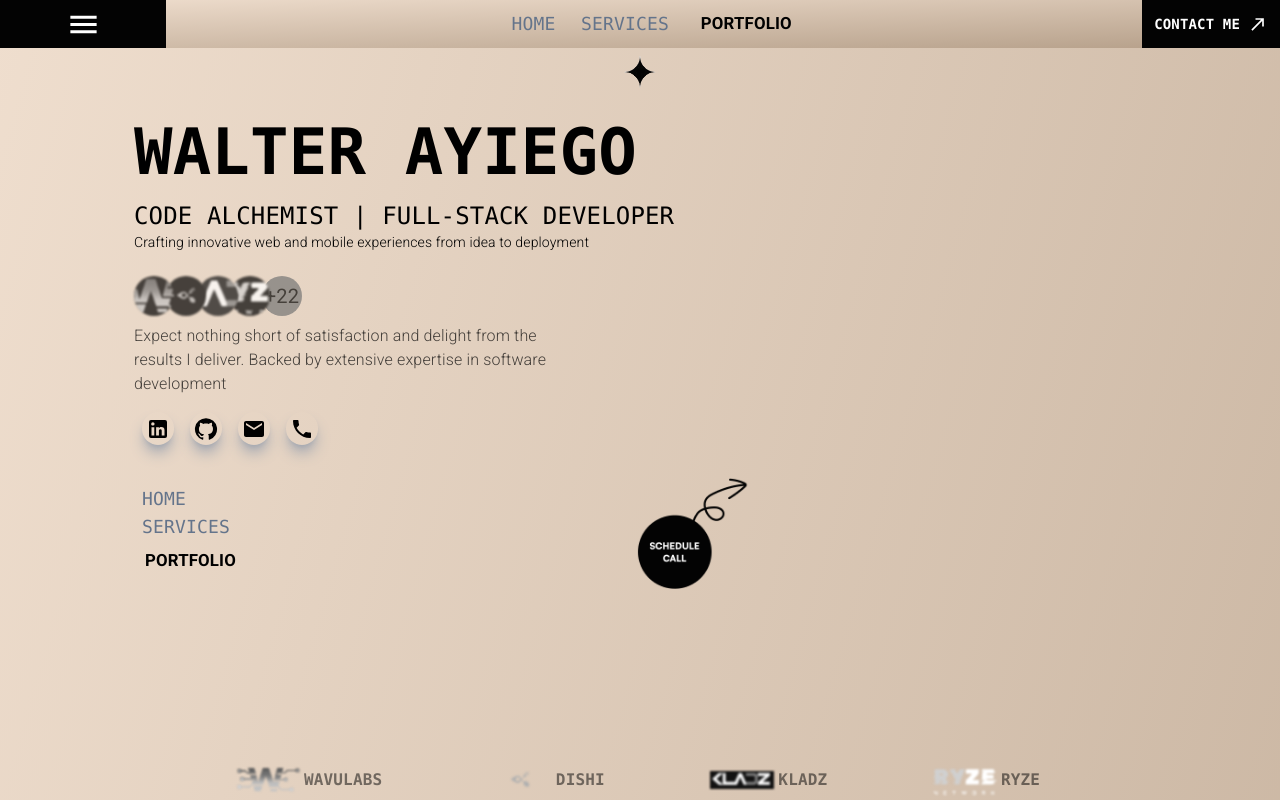
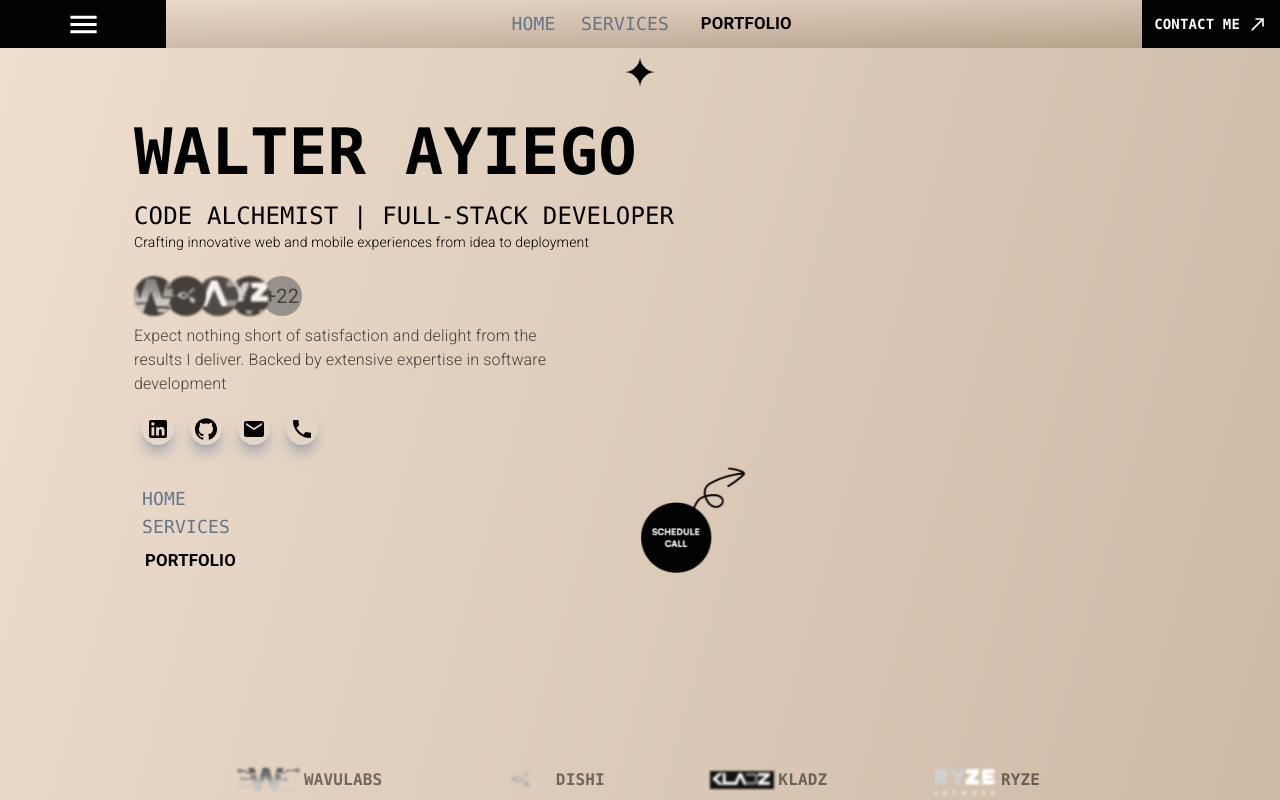
Before and after one commit to walterayiego/PersonalPortfolio, a React (Vite) app: page / in a window 1280 px wide. Shown: the top 800 px of the page. Built offline with nearby package versions, Linux system fonts and the light colour scheme; a web font is replaced by a local one.

Commit message:
Call icon bug

```diff
--- a/src/features/home/Home.tsx
+++ b/src/features/home/Home.tsx
@@ -86,7 +86,7 @@ function Home({ children }: HomeProps) {
             </div>
             <a
               href="#contactme"
-              className="hidden sm:flex sm:flex-col sm:flex-1 justify-end "
+              className="hidden sm:flex sm:flex-col sm:flex-1 justify-end pb-[2vh] "
             >
               <img
                 src={Call}
```
